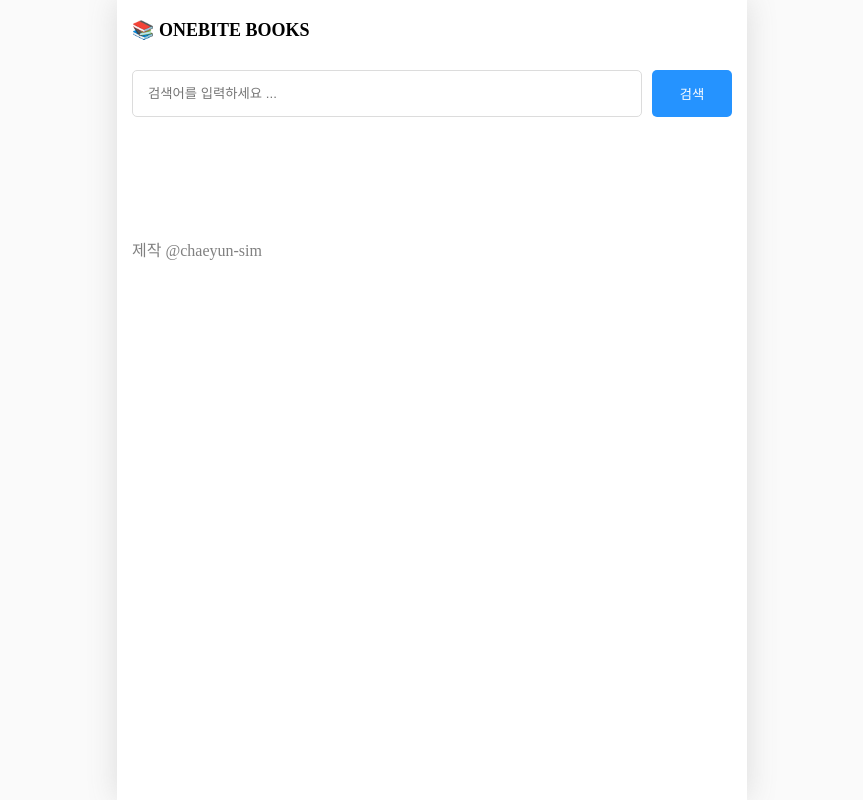
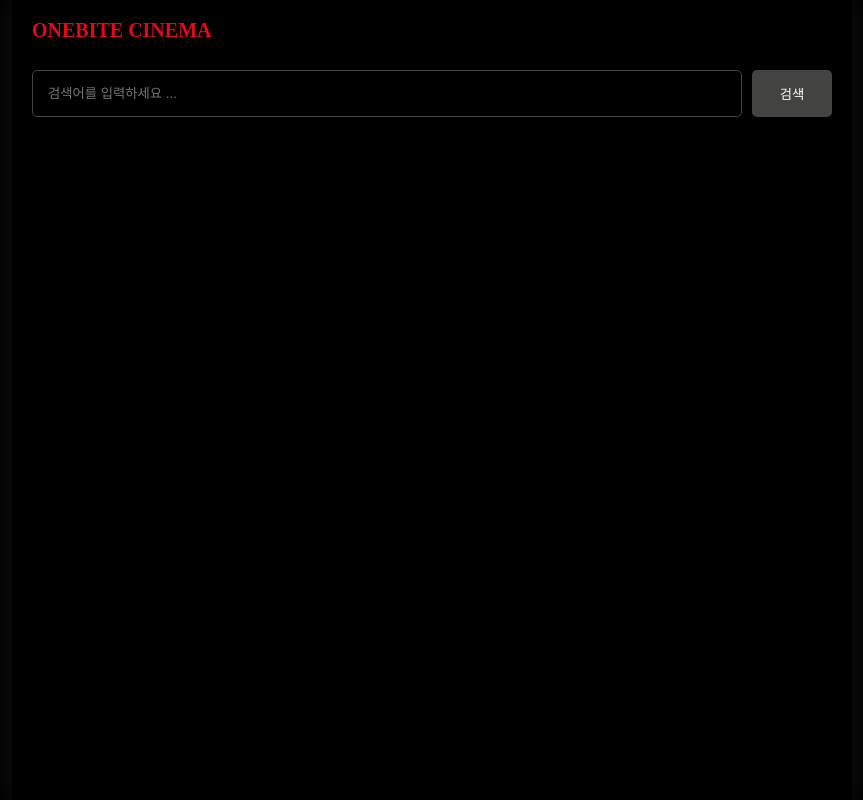
Before and after one commit to chaeyun-sim/onebite-cinema-page, a Next.js app: page /components/searchable-layout in a window 1280 px wide. Shown: the whole page, without its empty margins (208-1071 px from the left). Built offline with nearby package versions, Linux system fonts and the light colour scheme.

Commit message:
feat: challenge day 4

```diff
--- a/src/pages/components/global-layout.module.css
+++ b/src/pages/components/global-layout.module.css
@@ -1,11 +1,12 @@
 .container {
-  background-color: white;
-  max-width: 600px;
-  min-height: 100vh;
+  background-color: black;
+  max-width: 800px;
+  height: 100dvh;
   margin: 0 auto;
 
   box-shadow: rgba(100, 100, 100, 0.2) 0px 0px 29px 0px;
-  padding: 0px 15px;
+  padding: 0px 20px;
+  color: white;
 }
 
 .header {
@@ -17,7 +18,8 @@
 }
 
 .header > a {
-  color: black;
+  color: rgb(229, 9, 20);
+  font-size: 20px;
   text-decoration: none;
 }
 
--- a/src/pages/components/global-layout.tsx
+++ b/src/pages/components/global-layout.tsx
@@ -6,10 +6,10 @@ export default function GlobalLayout({ children }: { children: ReactNode }) {
   return (
     <div className={style.container}>
       <header className={style.header}>
-        <Link href={'/'}>📚 ONEBITE BOOKS</Link>
+        <Link href={'/'}>ONEBITE CINEMA</Link>
       </header>
       <main className={style.main}>{children}</main>
-      <footer className={style.footer}>제작 @chaeyun-sim</footer>
+      {/* <footer className={style.footer}>제작 @chaeyun-sim</footer> */}
     </div>
   );
 }
--- a/src/pages/components/searchable-layout.module.css
+++ b/src/pages/components/searchable-layout.module.css
@@ -8,15 +8,17 @@
   flex: 1;
   padding: 15px;
   border-radius: 5px;
-  border: 1px solid rgb(220, 220, 220);
+  border: 1px solid #434342;
   outline: none;
+  background-color: transparent;
+  color: white;
 }
 
 .searchbar_container > button {
   width: 80px;
   border-radius: 5px;
   border: none;
-  background-color: rgb(37, 147, 255);
+  background-color: #434342;
   color: white;
   cursor: pointer;
 }
--- a/src/pages/book/[id]/index.tsx
+++ b/src/pages/movie/[id]/index.tsx
@@ -3,5 +3,5 @@ import { useRouter } from 'next/router';
 export default function Page() {
   const router = useRouter();
   const { id } = router.query;
-  return <h1>Book {id}</h1>;
+  return <h1>{id} 영화 상세페이지</h1>;
 }
--- a/src/styles/globals.css
+++ b/src/styles/globals.css
@@ -2,5 +2,5 @@ html,
 body {
   margin: 0;
   padding: 0;
-  background-color: rgb(250, 250, 250);
+  background-color: black;
 }
```
